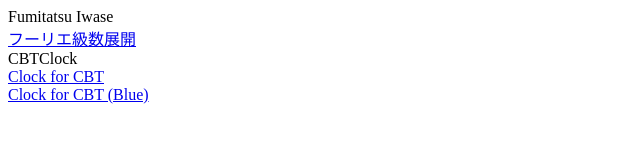
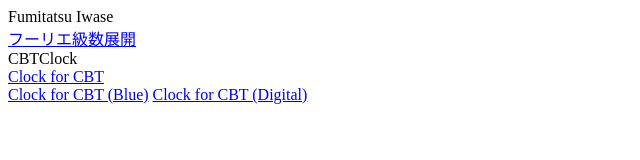
Before and after one commit to iwase-f/iwase-f.github.io, a plain HTML site: page index.html in a window 1280 px wide. Shown: the whole page, without its empty margins (0-640 px from the left). Drawn offline with Linux system fonts and the light colour scheme.

Commit message:
digital clock for CBT

```diff
--- a/index.html
+++ b/index.html
@@ -3,3 +3,4 @@ Fumitatsu Iwase<br>
 CBTClock<br>
 <a href= "Clock/CBTClock.html">Clock for CBT</a><br>
 <a href= "Clock/CBTClock_Blue.html">Clock for CBT (Blue)</a>
+<a href= "Clock/CBT_Clock-win32-x64.zip">Clock for CBT (Digital)</a>
```
Also changed, not shown: 1 other file.
